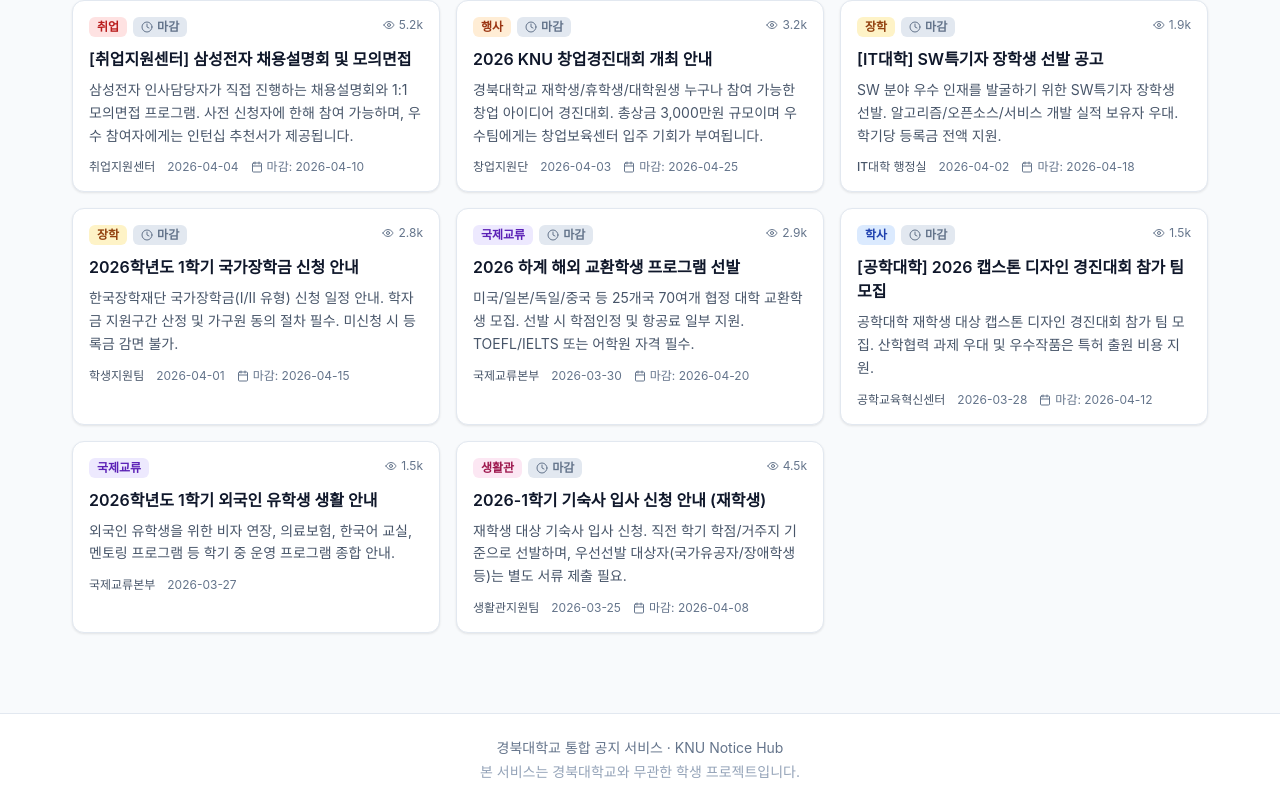
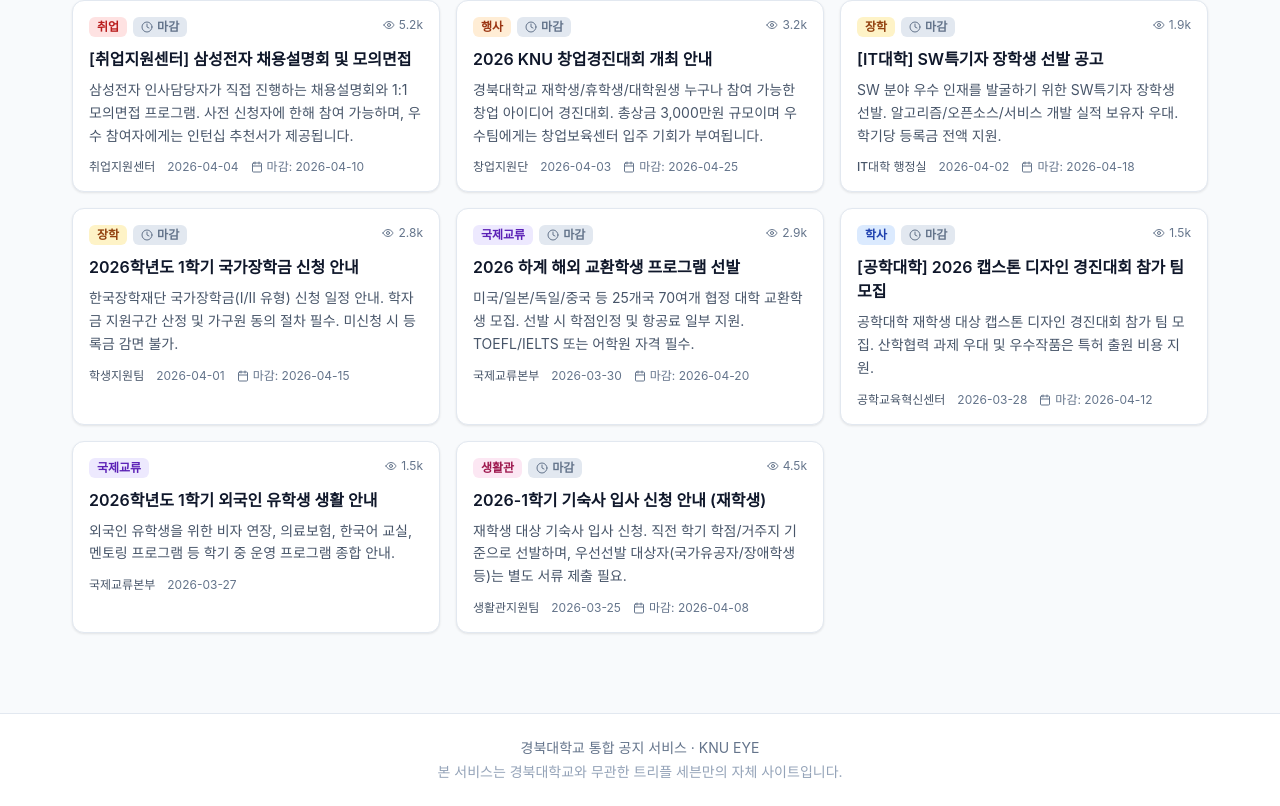
Before and after one commit to KNU-EYE/knu-eye-client, a React (Vite) app: page / in a window 1280 px wide. Shown: the part 303-1109 px from the top of the page. Built offline with nearby package versions, Linux system fonts and the light colour scheme.

Commit message:
chore : footer 멘트 수정

```diff
--- a/src/components/layout/Footer.jsx
+++ b/src/components/layout/Footer.jsx
@@ -2,9 +2,9 @@ function Footer() {
   return (
     <footer className="mt-12 border-t border-slate-200 bg-white">
       <div className="container-page py-6 text-center text-xs text-slate-500 sm:text-sm">
-        <p>경북대학교 통합 공지 서비스 · KNU Notice Hub</p>
+        <p>경북대학교 통합 공지 서비스 · KNU EYE</p>
         <p className="mt-1 text-slate-400">
-          본 서비스는 경북대학교와 무관한 학생 프로젝트입니다.
+          본 서비스는 경북대학교와 무관한 트리플 세븐만의 자체 사이트입니다.
         </p>
       </div>
     </footer>
```
